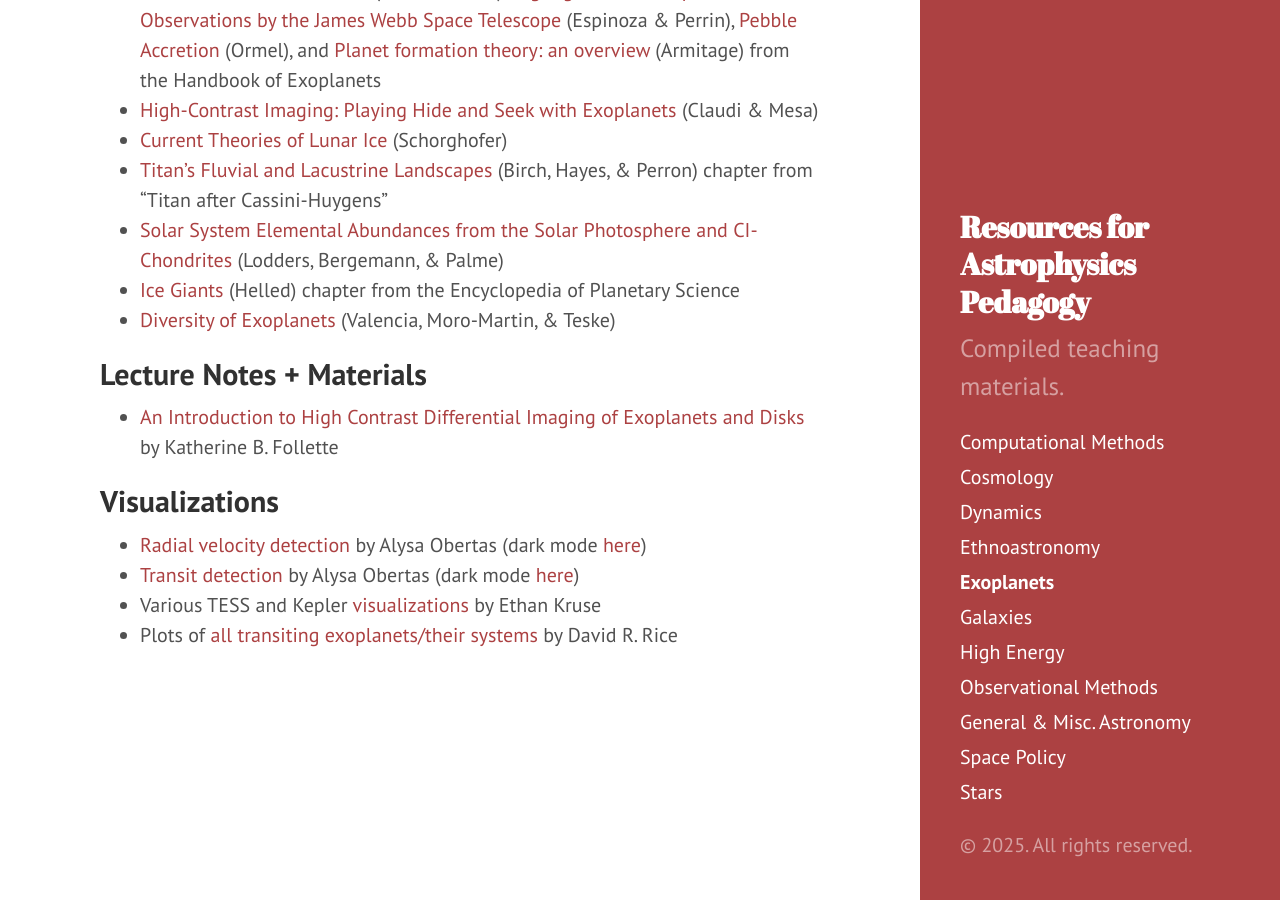
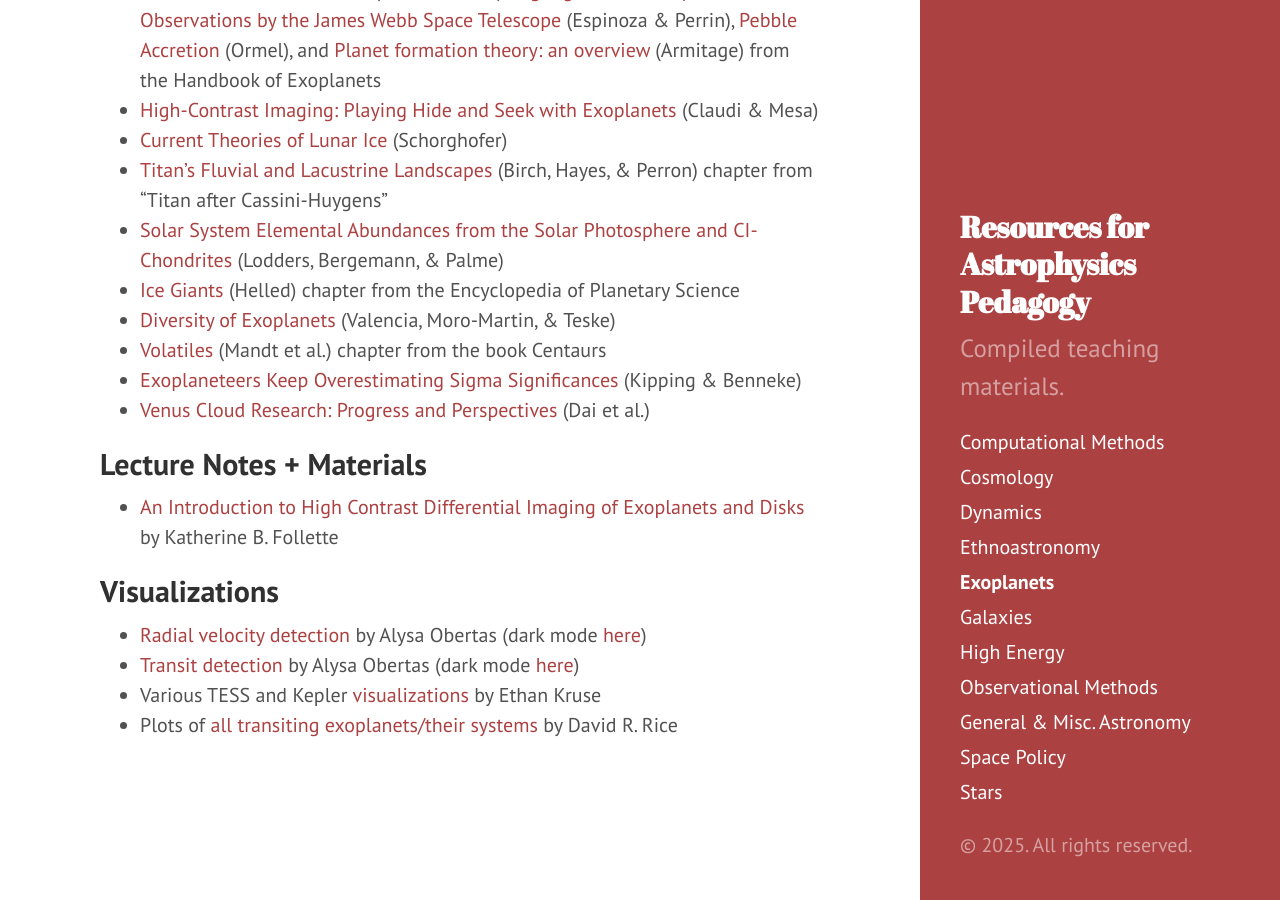
Before and after one commit to astroteaching/astroteaching.github.io, a Jekyll site: the page built from exoplanets.md, in a window 1280 px wide and 900 px high, scrolled down 503 px. Built offline with Jekyll 4.4.1, drawn with Linux system fonts in a browser that asks for light colours.

```diff
--- a/exoplanets.md
+++ b/exoplanets.md
@@ -15,6 +15,9 @@ Exoplanets and planetary science.
 - [Solar System Elemental Abundances from the Solar Photosphere and CI-Chondrites](https://arxiv.org/abs/2502.10575){:target="_blank"} (Lodders, Bergemann, & Palme)
 - [Ice Giants](https://arxiv.org/abs/2504.18219){:target = "_blank"} (Helled) chapter from the Encyclopedia of Planetary Science
 - [Diversity of Exoplanets](https://arxiv.org/abs/2505.09754){:target="_blank"} (Valencia, Moro-Martin, & Teske)
+- [Volatiles](https://arxiv.org/abs/2507.13116){:target="_blank"} (Mandt et al.) chapter from the book Centaurs
+- [Exoplaneteers Keep Overestimating Sigma Significances](https://arxiv.org/abs/2506.05392){:target="_blank"} (Kipping & Benneke)
+- [Venus Cloud Research: Progress and Perspectives](https://arxiv.org/abs/2506.06164){:target="_blank"} (Dai et al.)
 
 ## Lecture Notes + Materials
 - [An Introduction to High Contrast Differential Imaging of Exoplanets and Disks](https://arxiv.org/abs/2308.01354){:target="_blank"} by Katherine B. Follette
```
Also changed, not shown: highenergy.md (+1 -1 lines), resources.md (+1 -0 lines), stars.md (+1 -0 lines).
